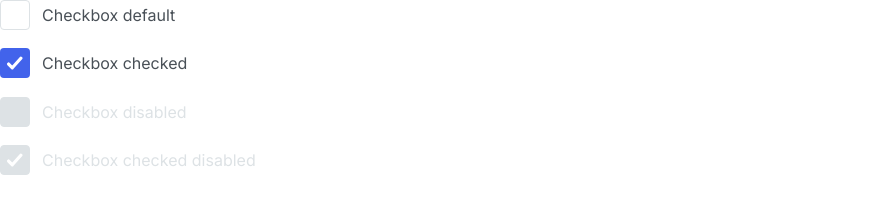
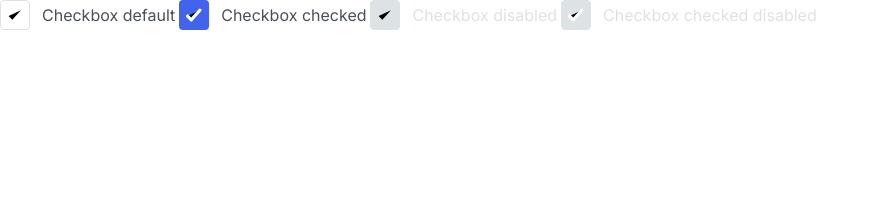
Before and after one commit to js-tasks-ru/htmlcss-20231222_lv-khomyakova, a website: page 07-lection5/01-checkbox/index.html in a window 1280 px wide. Shown: the whole page, without its empty margins (0-879 px from the left). Drawn offline with Linux system fonts and the light colour scheme.

Commit message:
07-lection5/01 fix checkbox

```diff
--- a/07-lection5/01-checkbox/checkbox.css
+++ b/07-lection5/01-checkbox/checkbox.css
@@ -1,6 +1,6 @@
 .checkbox {
+    display: inline-block;
     position: relative;
-    cursor: pointer;
 }
 
 .checkbox__input {
@@ -12,6 +12,7 @@
     display: flex;
     align-items: center;
     column-gap: 12px;
+    cursor: pointer;
 }
 
 .checkbox__control {
@@ -25,7 +26,6 @@
 }
 
 .checkbox__icon {
-    fill: none;
     color: transparent;
 }
 
@@ -38,11 +38,11 @@
 }
 
 /* disabled */
-.checkbox_disabled {
+.checkbox__input:disabled ~ .checkbox__state {
     pointer-events: none;
 }
 
-.checkbox__input:disabled ~ .checkbox__state .checkbox__control{
+.checkbox__input:disabled ~ .checkbox__state .checkbox__control {
     background-color: var(--grey-2);
 }
 
@@ -50,7 +50,7 @@
     color: var(--grey-2);
 }
 
-.checkbox__input:disabled ~ .checkbox__state  .checkbox__control .checkbox__icon{
+.checkbox__input:disabled ~ .checkbox__state  .checkbox__control .checkbox__icon {
     color: transparent;
 }
 
@@ -65,6 +65,6 @@
 }
 
 /* focus */
-.checkbox__input:focus ~ .checkbox__state .checkbox__label{
+.checkbox__input:focus ~ .checkbox__state .checkbox__label {
     text-decoration: underline;
 }
--- a/07-lection5/01-checkbox/index.html
+++ b/07-lection5/01-checkbox/index.html
@@ -18,8 +18,6 @@
             </div>
         </label>
 
-        <br>
-
         <label class="checkbox">
             <input type="checkbox" class="checkbox__input" checked>
             <div class="checkbox__state">
@@ -32,9 +30,7 @@
             </div>
         </label>
 
-        <br>
-
-        <label class="checkbox checkbox_disabled">
+        <label class="checkbox">
             <input type="checkbox" class="checkbox__input" disabled>
             <div class="checkbox__state">
                 <div class="checkbox__control">
@@ -46,9 +42,7 @@
             </div>
         </label>
 
-        <br>
-
-        <label class="checkbox checkbox_disabled">
+        <label class="checkbox">
             <input type="checkbox" class="checkbox__input" checked disabled>
             <div class="checkbox__state">
                 <div class="checkbox__control">
--- a/components/icon/icon.css
+++ b/components/icon/icon.css
@@ -1,7 +1,6 @@
 .icon {
     width: 24px;
     height: 24px;
-    fill: var(--black);
 }
 
 .icon_16 {
```
Also changed, not shown: assets/images/sprite-icons.svg.
